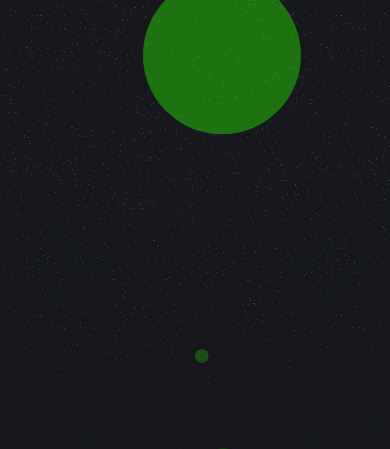
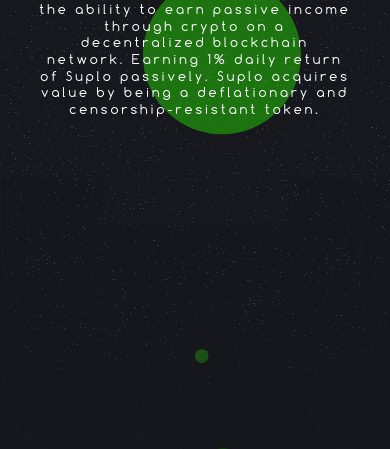
Before and after one commit to elianpaludi/suplotopia, a website with bundled scripts: page index.html in a window 390 px wide. Shown: the part 363-812 px from the top of the page. Built offline with nearby package versions, Linux system fonts and the light colour scheme; files whose address does not match are found by name; a web font is replaced by a local one.

Commit message:
added subtitle

```diff
--- a/css/main.css
+++ b/css/main.css
@@ -42,7 +42,6 @@
     width: 100%;
     height: 100%;
 }
-
 .img-suplotopia{
     width:40px !important;
 }
@@ -54,8 +53,21 @@
     margin-top:150px;
     text-align: center;
     position: relative;
-    bottom:25vh;
+    bottom:20vh;
     letter-spacing: 1px;
+}
+.suplotopia-header h3{
+    z-index: 250;
+    max-width: 55%;
+    position: relative;
+    bottom: 20vh;
+    /* border:1px solid red; */
+    margin: 0 auto;
+    height: 100%;
+    text-align: center;
+    font-size: 1.1rem;
+    font-weight: 100;
+    letter-spacing: 3px;
 }
 
 .primary-menu-menu{
@@ -88,3 +100,16 @@
     padding: 0;
     font-size: 2rem;
 }
+
+@media(max-width:700px){
+    .suplotopia-header h3{
+        max-width: 80% ;
+        font-size: 0.8rem !important;
+    }
+}
+@media(max-width:320px){
+    .suplotopia-header h3{
+        max-width: 80% ;
+        font-size: 0.5rem !important;
+    }
+}
--- a/index.html
+++ b/index.html
@@ -132,6 +132,7 @@
 
 			<div class="suplotopia-header">
 				<h1>SUPLOTOPIA</h1>
+				<h3>Suplotopia is a high reward, low risk contract that revolutionizes the ability to earn passive income through crypto on a decentralized blockchain network. Earning 1% daily return of Suplo passively. Suplo acquires value by being a deflationary and censorship-resistant token.</h3>
 			</div>
 		</section>
 	</div>
```
Also changed, not shown: foucet.html (+2 -2 lines).
